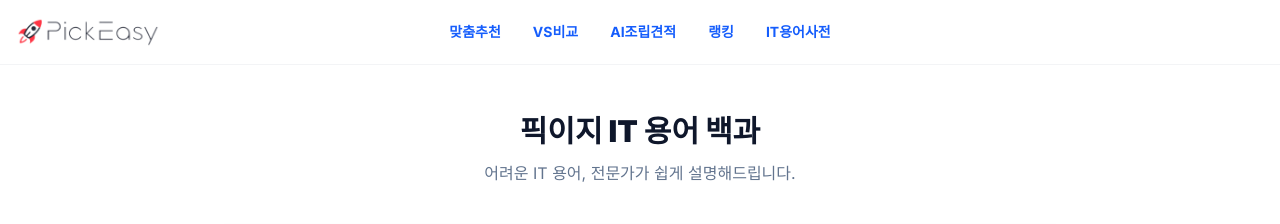
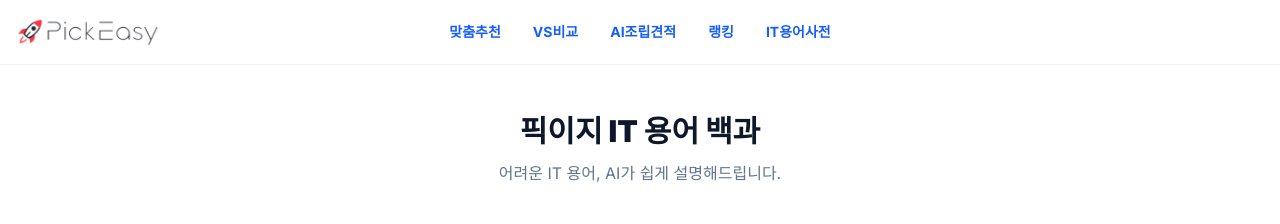
Before and after one commit to yyj0522/PickEasy, a Next.js app: page /dictionary in a window 1280 px wide. Shown: the top 224 px of the page. Built offline with nearby package versions, Linux system fonts and the light colour scheme; no server answers; the database is empty.

Commit message:
헤더수정

```diff
--- a/app/dictionary/page.tsx
+++ b/app/dictionary/page.tsx
@@ -142,7 +142,7 @@ export default function DictionaryPage() {
                 <h1 className="text-3xl font-black flex items-center justify-center gap-2 mb-3 text-slate-900">
                     픽이지 IT 용어 백과
                 </h1>
-                <p className="text-slate-500">어려운 IT 용어, 전문가가 쉽게 설명해드립니다.</p>
+                <p className="text-slate-500">어려운 IT 용어, AI가 쉽게 설명해드립니다.</p>
             </div>
 
             <div className="mb-6 relative">
```
